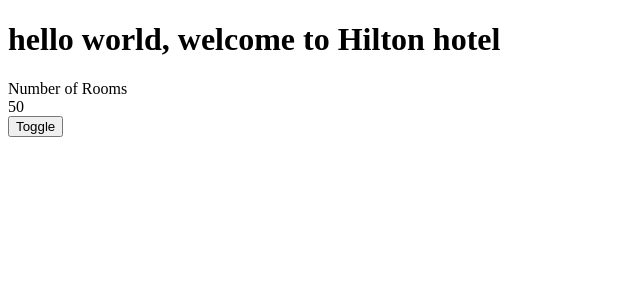
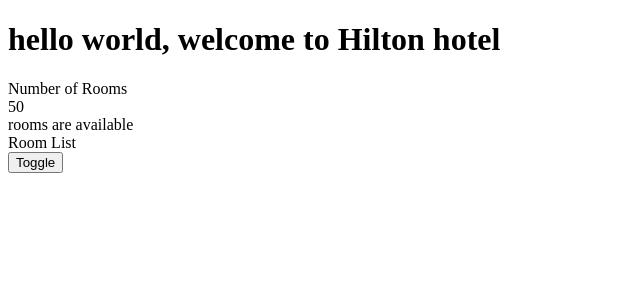
Before and after one commit to osefatul/angular, an Angular app in the folder tutorials/angular/hotelInventory/: page / in a window 1280 px wide. Shown: the top 300 px of the page, without its empty margins (0-640 px from the left). Built offline with nearby package versions, Linux system fonts and the light colour scheme.

Commit message:
diff b/ ternary operator and *ngIf

```diff
--- a/tutorials/angular/hotelInventory/src/app/rooms/rooms.component.html
+++ b/tutorials/angular/hotelInventory/src/app/rooms/rooms.component.html
@@ -11,6 +11,13 @@
     </div>
 </div>
 
+<!-- Using trinary operation in Angular -->
+{{rooms.availableRooms? "rooms are available": "rooms are not available" }}
+
+<div *ngIf="rooms.availableRooms >0 ">
+    Room List
+</div>
+
 <button (click)="toggle()">
     Toggle
 </button>
--- a/tutorials/angular/hotelInventory/src/app/rooms/rooms.component.ts
+++ b/tutorials/angular/hotelInventory/src/app/rooms/rooms.component.ts
@@ -1,10 +1,14 @@
 import { Component } from '@angular/core';
+import { Room } from './rooms';
 
 @Component({
   selector: 'app-rooms',
   templateUrl: './rooms.component.html',
   styleUrls: ['./rooms.component.scss']
 })
+
+
+
 export class RoomsComponent {
 
   hotelName: string = "Hilton hotel"
@@ -12,6 +16,13 @@
 
   hideRooms:boolean = false;
 
+  rooms: Room =
+  { availableRooms: 25,
+    bookedRooms: 23,
+    totalRooms: 50,
+  }
+
+
   toggle(){
     this.hideRooms = !this.hideRooms; //toggle the value
   }
--- /dev/null
+++ b/tutorials/angular/hotelInventory/src/app/rooms/rooms.ts
@@ -0,0 +1,5 @@
+export interface Room {
+    availableRooms: number;
+    bookedRooms: number;
+    totalRooms: number;
+}
```
Also changed, not shown: 1 other file (tests, documents, lock files or other folders).
